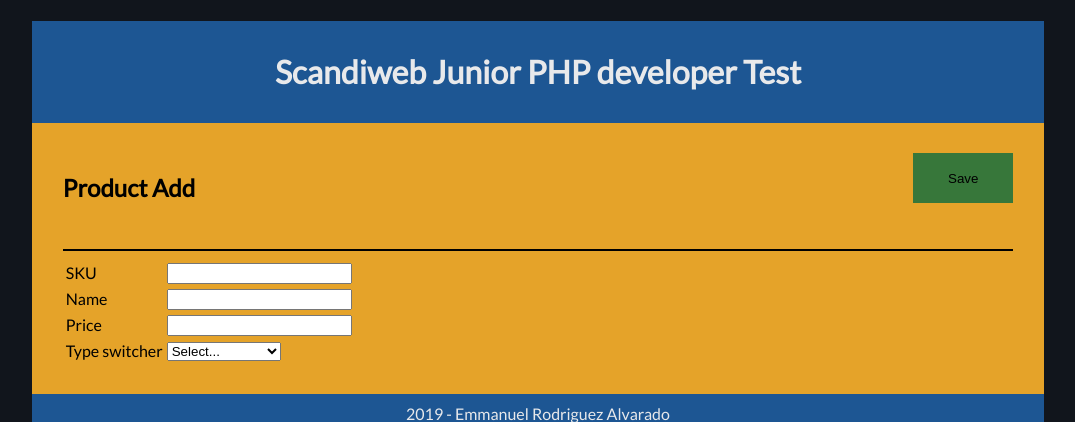
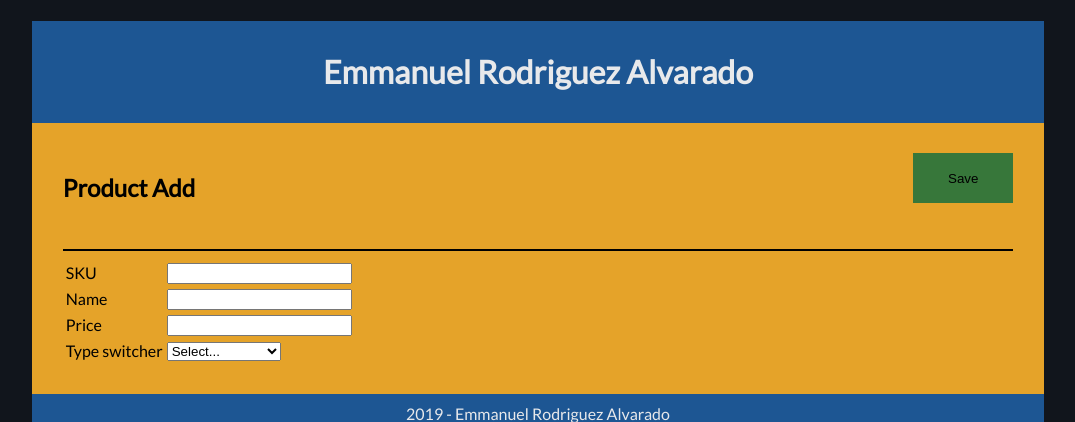
Before and after one commit to emma-alv/php_jr_devop, a PHP site: page /product_add.php in a window 1280 px wide. Shown: the top 422 px of the page, without its empty margins (102-1177 px from the left). Run offline with PHP 8.4, Linux system fonts and the light colour scheme.

Commit message:
Fixing header

```diff
--- a/includes/header.php
+++ b/includes/header.php
@@ -11,6 +11,6 @@
 <body>
     <div class="wrapper">
         <header>
-            <h1>Scandiweb Junior PHP developer Test</h1>
+            <h1><?php echo $my_name; ?></h1>
         </header>
         <div class="main">
```
